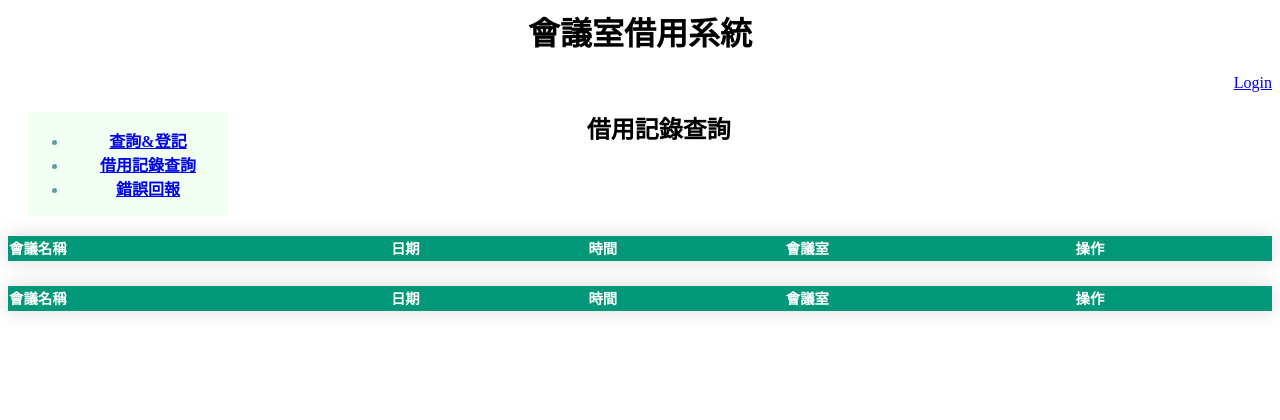
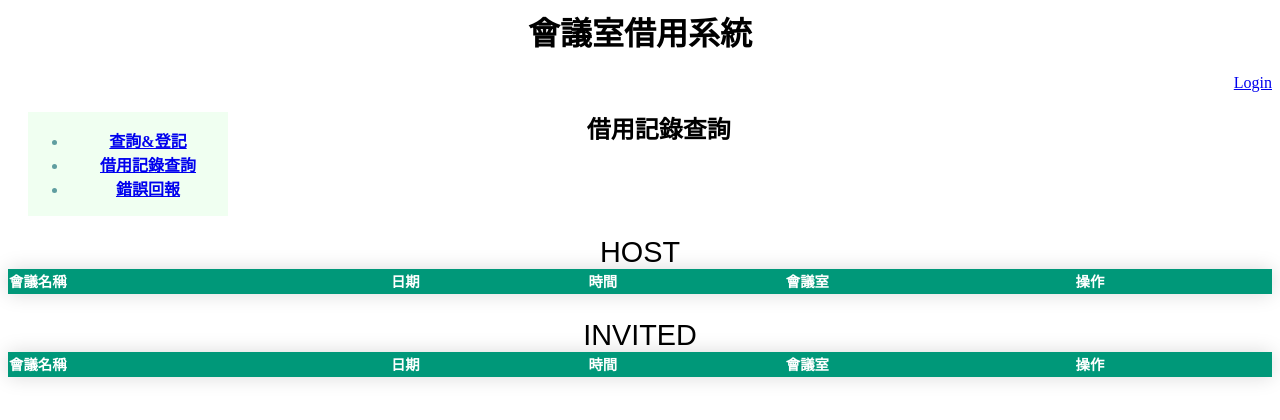
Before and after one commit to xioubin/SW_final, a Django app: page /home/records/ in a window 1280 px wide. Shown: the top 420 px of the page. Run offline with Django 3.2, Linux system fonts and the light colour scheme; lists and menus that the app fills with data are empty.

Commit message:
records formate

```diff
--- a/home/templates/records.html
+++ b/home/templates/records.html
@@ -10,6 +10,9 @@
     font-family: sans-serif;
     min-width: 400px;
     box-shadow: 0 0 20px rgba(0, 0, 0, 0.15);
+    }
+    caption{
+        font-size: 2em;
     }
     thead tr {
     background-color: #009879;
@@ -35,6 +38,7 @@
 
     </style>
     <table width="100%" class="center">
+        <caption>HOST</caption>
         <thead>
             <tr>
                 <th>會議名稱</th>
@@ -58,6 +62,7 @@
     </table>
 
     <table width="100%">
+        <caption>INVITED</caption>
         <thead>
         <tr>
             <th>會議名稱</th>
```
